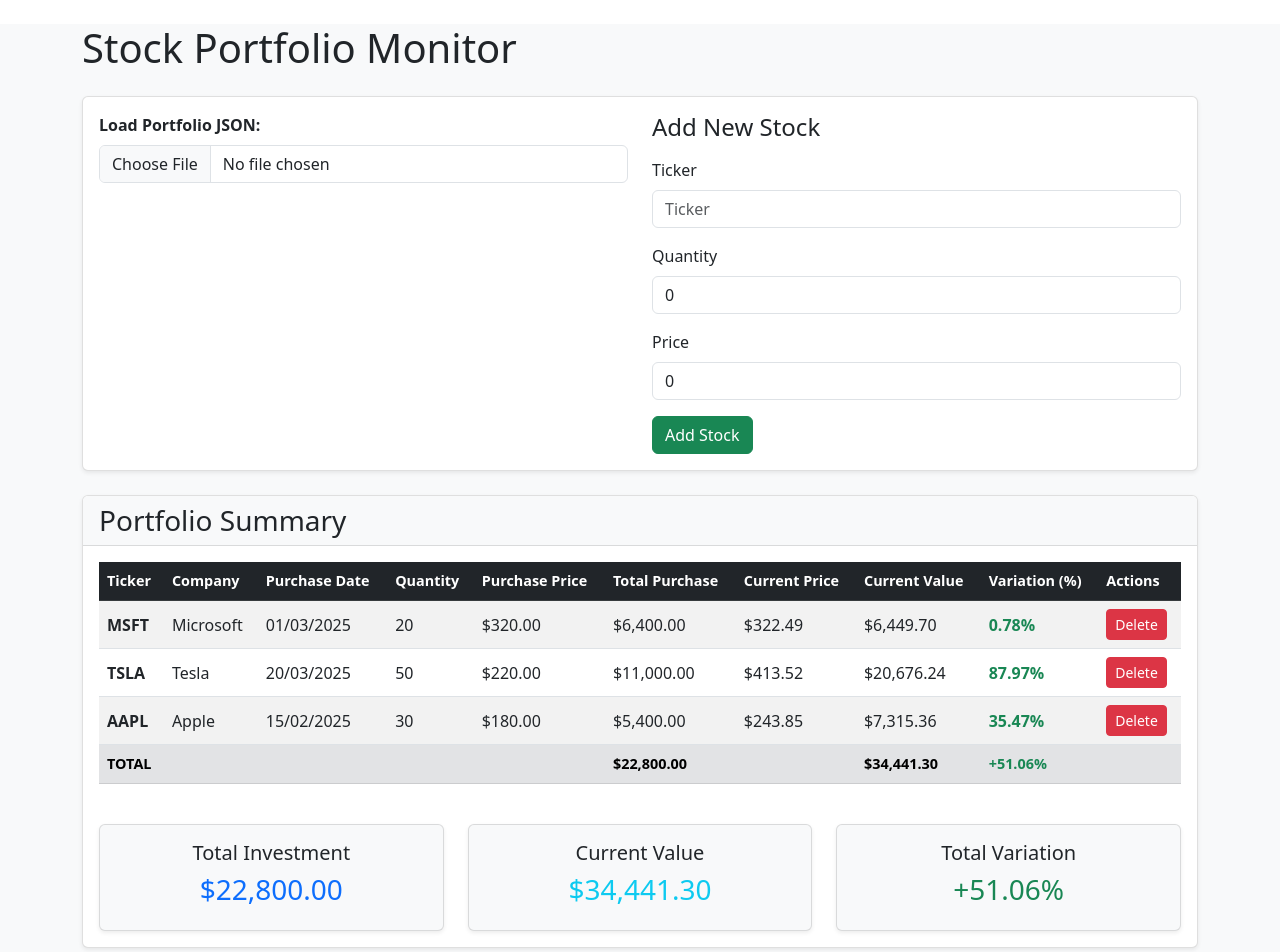
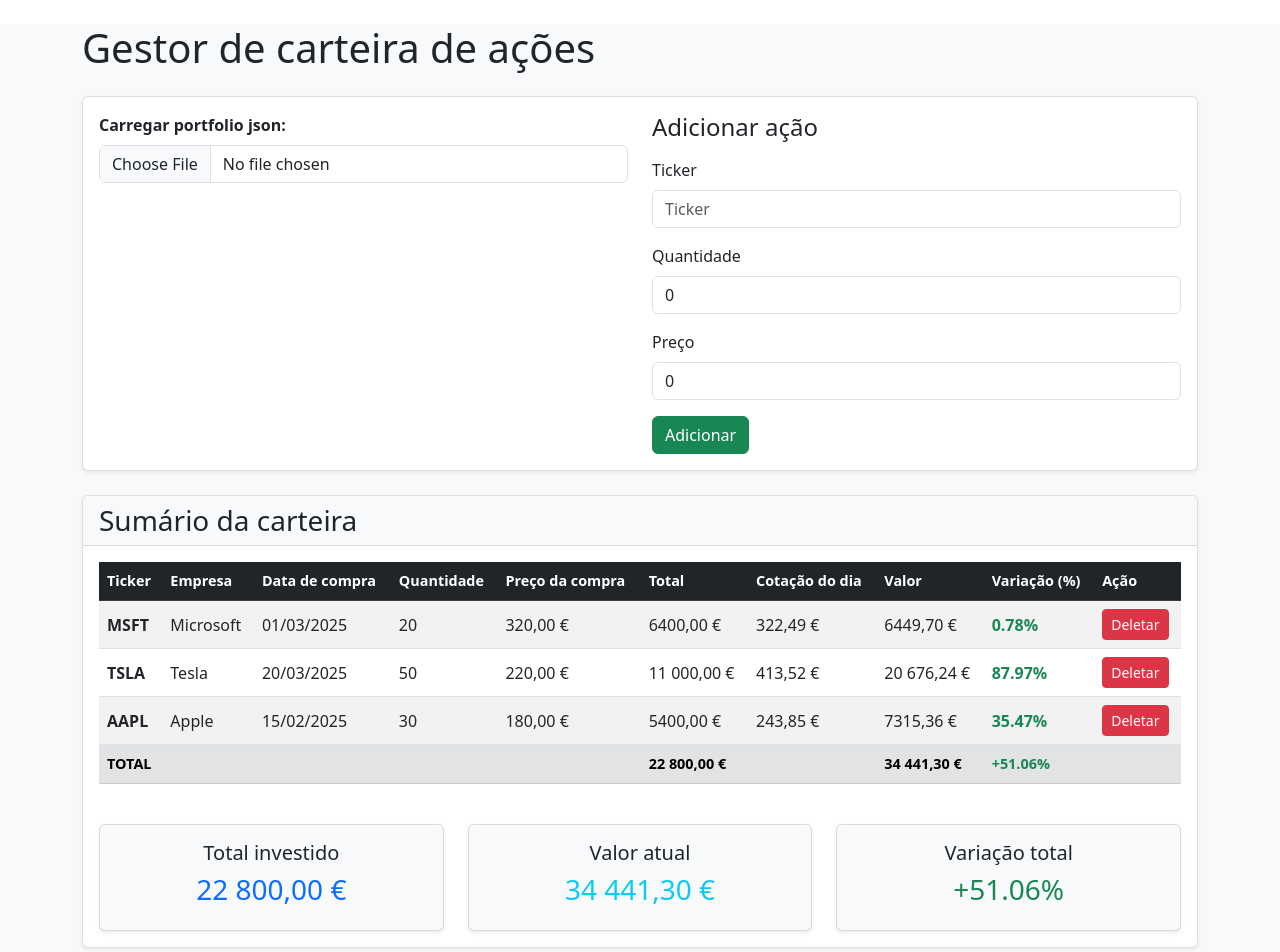
Before and after one commit to iurig21/Gestor_carteira_acoes, an Angular app: page / in a window 1280 px wide. Shown: the top 952 px of the page. Built offline with nearby package versions, Linux system fonts and the light colour scheme; no server answers; data requests are answered from the project's data file.

Commit message:
fix:Ajustes finais de ui , conclu

```diff
--- a/src/app/components/portfolio/portfolio.component.html
+++ b/src/app/components/portfolio/portfolio.component.html
@@ -1,32 +1,32 @@
 <div class="container mt-4">
   <div class="row">
     <div class="col-12">
-      <h1 class="mb-4">Stock Portfolio Monitor</h1>
+      <h1 class="mb-4">Gestor de carteira de ações</h1>
 
       <!-- New section for JSON upload and manual stock addition -->
       <div class="card mb-4">
         <div class="card-body">
           <div class="row">
             <div class="col-md-6">
-              <label for="jsonFile" class="form-label"><strong>Load Portfolio JSON:</strong></label>
+              <label for="jsonFile" class="form-label"><strong>Carregar portfolio json:</strong></label>
               <input id="jsonFile" type="file" accept=".json" class="form-control" (change)="onFileSelected($event)" />
             </div>
             <div class="col-md-6">
               <form (ngSubmit)="addStock()">
-                <h4 class="mb-3">Add New Stock</h4>
+                <h4 class="mb-3">Adicionar ação</h4>
                 <div class="mb-3">
                   <label for="ticker" class="form-label">Ticker</label>
                   <input type="text" id="ticker" class="form-control" placeholder="Ticker" [(ngModel)]="newTicker" name="ticker" required>
                 </div>
                 <div class="mb-3">
-                  <label for="quantity" class="form-label">Quantity</label>
+                  <label for="quantity" class="form-label">Quantidade</label>
                   <input type="number" id="quantity" class="form-control" placeholder="Quantity" [(ngModel)]="newQuantity" name="quantity" required>
                 </div>
                 <div class="mb-3">
-                  <label for="price" class="form-label">Price</label>
+                  <label for="price" class="form-label">Preço</label>
                   <input type="number" id="price" class="form-control" placeholder="Price" [(ngModel)]="newPrice" name="price" required>
                 </div>
-                <button type="submit" class="btn btn-success">Add Stock</button>
+                <button type="submit" class="btn btn-success">Adicionar</button>
               </form>
             </div>
           </div>
@@ -37,7 +37,7 @@
       @if (error) {
         <div class="alert alert-danger" role="alert">
           {{ error }}
-          <button class="btn btn-link" (click)="loadPortfolio()">Try Again</button>
+          <button class="btn btn-link" (click)="loadPortfolio()">Tente de novo</button>
         </div>
       }
 
@@ -45,7 +45,7 @@
       @if (loading) {
         <div class="d-flex justify-content-center">
           <div class="spinner-border" role="status">
-            <span class="visually-hidden">Loading...</span>
+            <span class="visually-hidden">Carregando...</span>
           </div>
         </div>
       }
@@ -54,7 +54,7 @@
       @if (portfolio$ | async; as portfolio) {
         <div class="card">
           <div class="card-header">
-            <h3 class="mb-0">Portfolio Summary</h3>
+            <h3 class="mb-0">Sumário da carteira</h3>
           </div>
           <div class="card-body">
             <!-- Portfolio Table -->
@@ -63,15 +63,15 @@
                 <thead class="table-dark">
                   <tr>
                     <th>Ticker</th>
-                    <th>Company</th>
-                    <th>Purchase Date</th>
-                    <th>Quantity</th>
-                    <th>Purchase Price</th>
-                    <th>Total Purchase</th>
-                    <th>Current Price</th>
-                    <th>Current Value</th>
-                    <th>Variation (%)</th>
-                    <th>Actions</th> <!-- New Actions column -->
+                    <th>Empresa</th>
+                    <th>Data de compra</th>
+                    <th>Quantidade</th>
+                    <th>Preço da compra</th>
+                    <th>Total</th>
+                    <th>Cotação do dia</th>
+                    <th>Valor</th>
+                    <th>Variação (%)</th>
+                    <th>Ação</th> <!-- New Actions column -->
                   </tr>
                 </thead>
                 <tbody>
@@ -95,7 +95,7 @@
                       </td>
                       <td>
                         <button class="btn btn-danger btn-sm" (click)="deleteStock(stock.id)">
-                          Delete
+                          Deletar
                         </button>
                       </td>
                     </tr>
@@ -121,7 +121,7 @@
               <div class="col-md-4">
                 <div class="card bg-light">
                   <div class="card-body text-center">
-                    <h5 class="card-title">Total Investment</h5>
+                    <h5 class="card-title">Total investido</h5>
                     <h3 class="text-primary">{{ formatCurrency(portfolio.totalPurchaseValue) }}</h3>
                   </div>
                 </div>
@@ -129,7 +129,7 @@
               <div class="col-md-4">
                 <div class="card bg-light">
                   <div class="card-body text-center">
-                    <h5 class="card-title">Current Value</h5>
+                    <h5 class="card-title">Valor atual</h5>
                     <h3 class="text-info">{{ formatCurrency(portfolio.totalCurrentValue) }}</h3>
                   </div>
                 </div>
@@ -137,7 +137,7 @@
               <div class="col-md-4">
                 <div class="card bg-light">
                   <div class="card-body text-center">
-                    <h5 class="card-title">Total Variation</h5>
+                    <h5 class="card-title">Variação total</h5>
                     <h3 [class]="getVariationClass(portfolio.totalVariation)">
                       {{ formatPercentage(portfolio.totalVariation) }}
                     </h3>
@@ -155,7 +155,7 @@
           @if (loading) {
             <span class="spinner-border spinner-border-sm me-2"></span>
           }
-          Refresh Portfolio
+          Recarregar portfolio
         </button>
       </div>
     </div>
--- a/src/app/components/portfolio/portfolio.component.ts
+++ b/src/app/components/portfolio/portfolio.component.ts
@@ -118,7 +118,7 @@ export class PortfolioComponent implements OnInit {
 
   // Helpers for formatting and styling
   formatCurrency(value: number): string {
-    return new Intl.NumberFormat('en-US', { style: 'currency', currency: 'USD' }).format(value || 0);
+    return value.toLocaleString('pt-PT', { style: 'currency', currency: 'EUR' });
   }
 
   formatPercentage(value: number): string {
```
